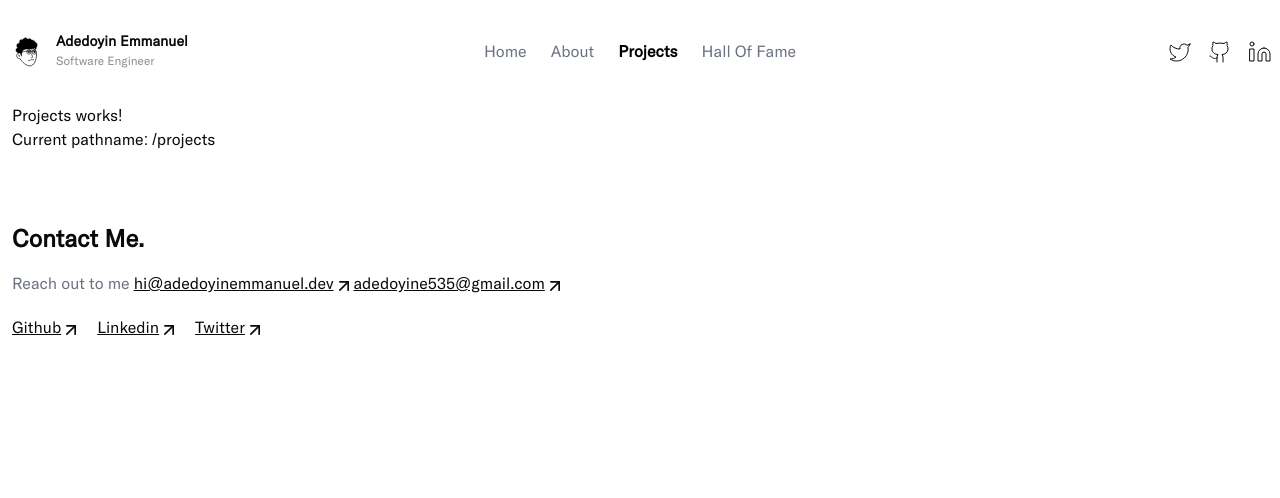
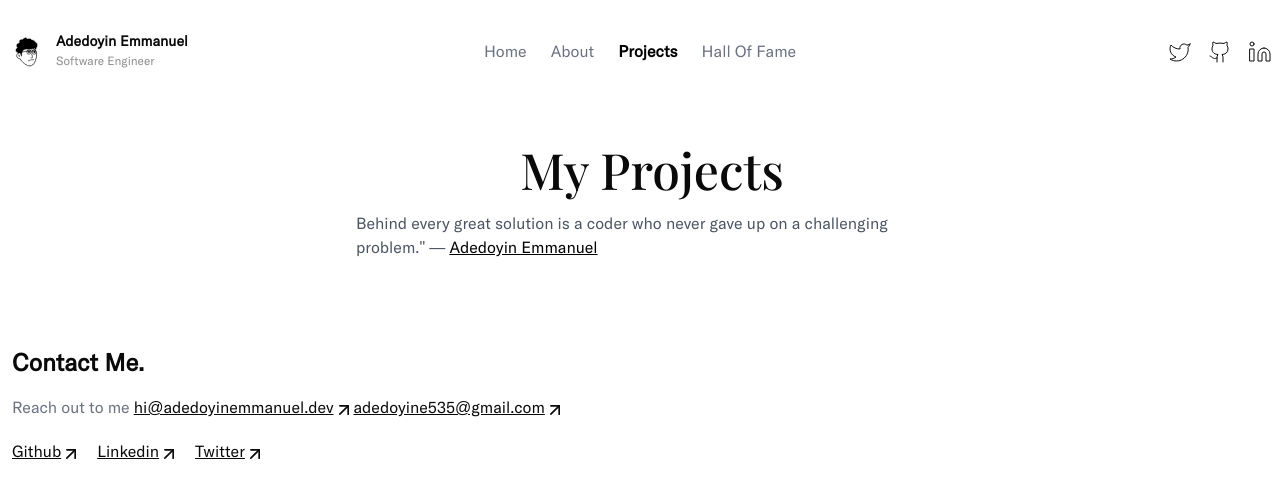
Before and after one commit to Adedoyin-Emmanuel/adedoyinemmanuel.dev, a Next.js app: page /projects in a window 1280 px wide. Shown: the top 498 px of the page. Built offline with nearby package versions, Linux system fonts and the light colour scheme.

Commit message:
feat: added project objects

```diff
--- a/app/about/page.tsx
+++ b/app/about/page.tsx
@@ -12,7 +12,7 @@ const playFairDisplay = Playfair_Display({
 
 export const metadata = {
   title: "Adedoyin Emmanuel - Software Engineer",
-  description: "About Adedoyin Emmanuel Adeniyi - CS, Software Enginner",
+  description: "About Adedoyin Emmanuel Adeniyi - CS, Software Engineer",
 };
 
 const randomImage = () => {
--- a/app/layout.tsx
+++ b/app/layout.tsx
@@ -24,7 +24,7 @@ export default function RootLayout({
       <body
         className={cn(
           gtAmericaRegular.className,
-          "md:container md:mx-auto mx-1 "
+          "md:container md:mx-auto mx-1 overflow-x-hidden"
         )}
       >
         <Navbar />
--- a/app/projects/page.tsx
+++ b/app/projects/page.tsx
@@ -1,19 +1,159 @@
+import React from "react";
+import { Playfair_Display } from "next/font/google";
+import { cn } from "@/lib/utils";
+import Link from "next/link";
+import { ArrowUpRight, Tag } from "lucide-react";
+import { Separator } from "@/components/ui/separator";
+import { describe } from "node:test";
+import { table } from "console";
+import { url } from "inspector";
 
-"use client"
-import React from "react";
-import { useRouter, usePathname } from "next/navigation";
+const playFairDisplay = Playfair_Display({
+  weight: "500",
+  subsets: ["latin"],
+});
 
+export const metadata = {
+  title: "Adedoyin Emmanuel - Software Engineer",
+  description: "My Projects Adedoyin Emmanuel Adeniyi - CS, Software Engineer",
+};
 
 const Projects = () => {
+  const projects = [
+    {
+      name: "Methane CLI",
+      tag: "CLI",
+      description:
+        "Methane is a CLI tool that helps developers easily create React components, pages or NextJS components, pages, dynamic pages and service worker files with boilerplate codes. It also comes with extra configration that allows you choose either JavaScript or TypeScript templates.",
+      languages: ["TypeScript"],
+      url: "https://github.com/adedoyin-emmanuel/methane-cli",
+    },
 
-    const pathname = usePathname();
+    {
+      name: "Telebot",
+      tag: "Bot",
+      description:
+        "Telebot is a telegram bot starter kit. Built on the Telegraf Framework. This template allows you to build small simple bots to complex bots with ease. This template enables you to create small, simple bots, or complex bots with ease.",
+      languages: ["TypeScript"],
+      url: "https://github.com/adedoyin-emmanuel/telebot",
+    },
 
-    return (
-        <div>
-            <h1>Projects works!</h1>
-            <p>Current pathname: {pathname}</p>
-        </div>
-    );
-}
+    {
+      name: "Squad JS SDK",
+      tag: "SDK",
+      description:
+        "Squad JavaScript SDK provides a convenient interface for interacting with Squad Payment Gateway in your applications",
+      languages: ["TypeScript"],
+      url: "https://github.com/adedoyin-emmanuel/squad-js-sdk",
+    },
+
+    {
+      name: "Fotograph",
+      tag: "Desktop Apps",
+      description:
+        "Fotograph is an open source powerful image manipulation software with a variety of tools for image conversion, bulk image downloading, AI-based image generation, background removal, image resizing, and compression.",
+      languages: ["TypeScript"],
+      url: "https://fotograph.vercel.app",
+    },
+
+    {
+      name: "Book Management API",
+      tag: "API",
+      description:
+        "A simple API with ASP.NET to learn AutoMapper, Repository Pattern and Unit of work",
+      languages: ["C#"],
+      url: "https://github.com/adedoyin-emmanuel/book-management-api",
+    },
+
+    {
+      name: "Caresync API",
+      tag: "API",
+      description:
+        "CareSync API, an application bridging healthcare with technology",
+      languages: ["TypeScript"],
+      url: "https://gitlab.com/adedoyin-emmanuel/caresync-api",
+    },
+
+    {
+      name: "Caresync",
+      tag: "Web App",
+      description:
+        "CareSync is a web application that helps patients and doctors to manage their health records and appointments",
+      languages: ["TypeScript", "NextJS", "DaisyUI"],
+      url: "https://gitlab.com/adedoyin-emmanuel/caresync",
+    },
+
+    {
+      name: "Flames",
+      tag: "Web App",
+      description:
+        "Flames is a web application that helps users to check their compatibility with their crushes",
+      languages: ["TypeScript", "NextJS", "ShadcnUI"],
+      url: "https://flames.brimble.app",
+    },
+
+    {
+      name: "Linq",
+      tag: "Web App",
+      description:
+        "Linq is an open source tool that simplifies social sharing by allowing users to quickly generate shareable links for their content.",
+      languages: ["TypeScript", "NextJS", "ShadcnUI"],
+      url: "https://uselinq.vercel.app",
+    },
+
+    {
+      name: "Blazor Weather App",
+      tag: "Web App",
+      description: "A weather app built with Blazor and OpenWeatherAPI",
+      languages: ["C#", "Blazor", "DaisyUI"],
+      url: "https://github.com/adedoyin-emmanuel/blazor-weather-app",
+    },
+
+    {
+      name: "Taskify",
+      tag: "Web App",
+      description:
+        "Taskify is a simple task management application that helps users to manage their tasks and to-do lists",
+      languages: ["C#", "ASP.NET", "DaisyUI", "DOTNET"],
+      url: "https://github.com/adedoyin-emmanuel/taskify",
+    },
+
+    {
+      name: "Prokeep API",
+      tag: "API",
+      description:
+        "A simple product API built with ASP.NET CORE, Entity Framework and Postgres SQL",
+      languages: ["C#", "ASP.NET", "EFCORE", "MYSQL"],
+      url: "https://github.com/adedoyin-emmanuel/prokeep-api",
+    },
+  ];
+  return (
+    <div className="my-4">
+      <br />
+      <br />
+      <h1
+        className={cn(
+          playFairDisplay.className,
+          "lg:text-[50px] text-3xl text-center"
+        )}
+      >
+        My Projects
+      </h1>
+      <br />
+      <div className="mx-auto flex items-center justify-center md:w-[600px]">
+        <span className="text-gray-600 mx-1">
+          Behind every great solution is a coder who never gave up on a
+          challenging problem." —{" "}
+          <Link href={"/projects"} className="underline inline text-black">
+            {" "}
+            Adedoyin Emmanuel
+          </Link>
+        </span>
+      </div>
+
+      <div></div>
+    </div>
+  );
+};
 
 export default Projects;
```
